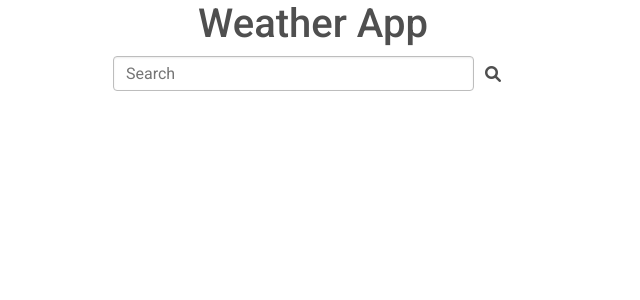
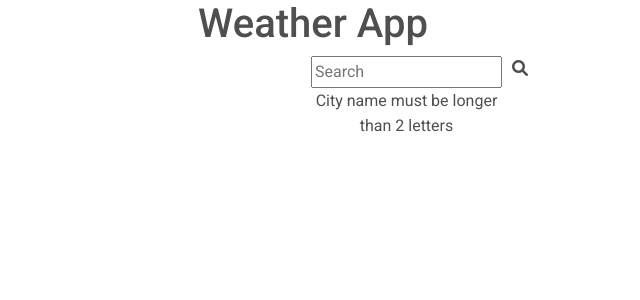
Before and after one commit to vishwaTj/Weather_Application, a React (Create React App) app: page / in a window 1280 px wide. Shown: the top 300 px of the page, without its empty margins (327-967 px from the left). Built offline with nearby package versions, Linux system fonts and the light colour scheme.

Commit message:
Iput set input detection is also set

```diff
--- a/src/App.js
+++ b/src/App.js
@@ -1,19 +1,39 @@
-import React from 'react';
-// import * as mdb from 'mdb-ui-kit';
-import { Input } from 'mdb-ui-kit';
+import React, { useState } from 'react';
+
 import "./index.css";
 
 const App = () => {
-    let arr = ["Cairo","Jaipur","Kolkata"];
+    var arr = ["Cairo","Jaipur","Kolkata"];
+
+    const [city,setCity] = useState('');
+
+    const handleChange = (e)=>{
+        setCity(e.target.value);
+    }
+
+    const handleSubmit=(e)=>{
+       e.preventDefault();
+        if(arr.includes(city)){
+          console.log("Hello");}
+        else{
+            console.log("Array not found " + city);
+        }
+    }
+
+    console.log(city)
+
   return (
     <div className='Body'>
       <div className='Input'>
         <h1>Weather App</h1>
-        <div className="input-group rounded input-block">
-            <input type="search" className="form-control rounded" placeholder="Search" aria-label="Search" aria-describedby="search-addon" />
-            <span className="input-group-text border-0" id="search-addon">
+        <div className="input-block">
+          <form onSubmit={handleSubmit}>
+            <input type="search" value={city} placeholder="Search" onChange={handleChange} />
+             {city.length < 3 && 'City name must be longer than 2 letters'}
+          </form>
+          <div className='search-icon'>
                 <i className="fas fa-search"></i>
-            </span>
+            </div>
         </div>
       </div>
     </div>
--- a/src/index.css
+++ b/src/index.css
@@ -7,5 +7,14 @@
 }
 
 .Input .input-block{
-    width:400px;
+
+    display: flex;
+    flex-direction: row;
+    justify-content: space-evenly;
+    width:600px;
+    max-width: 4px;
 }
+
+.search-icon{
+    margin-left: 10px;
+}
```
